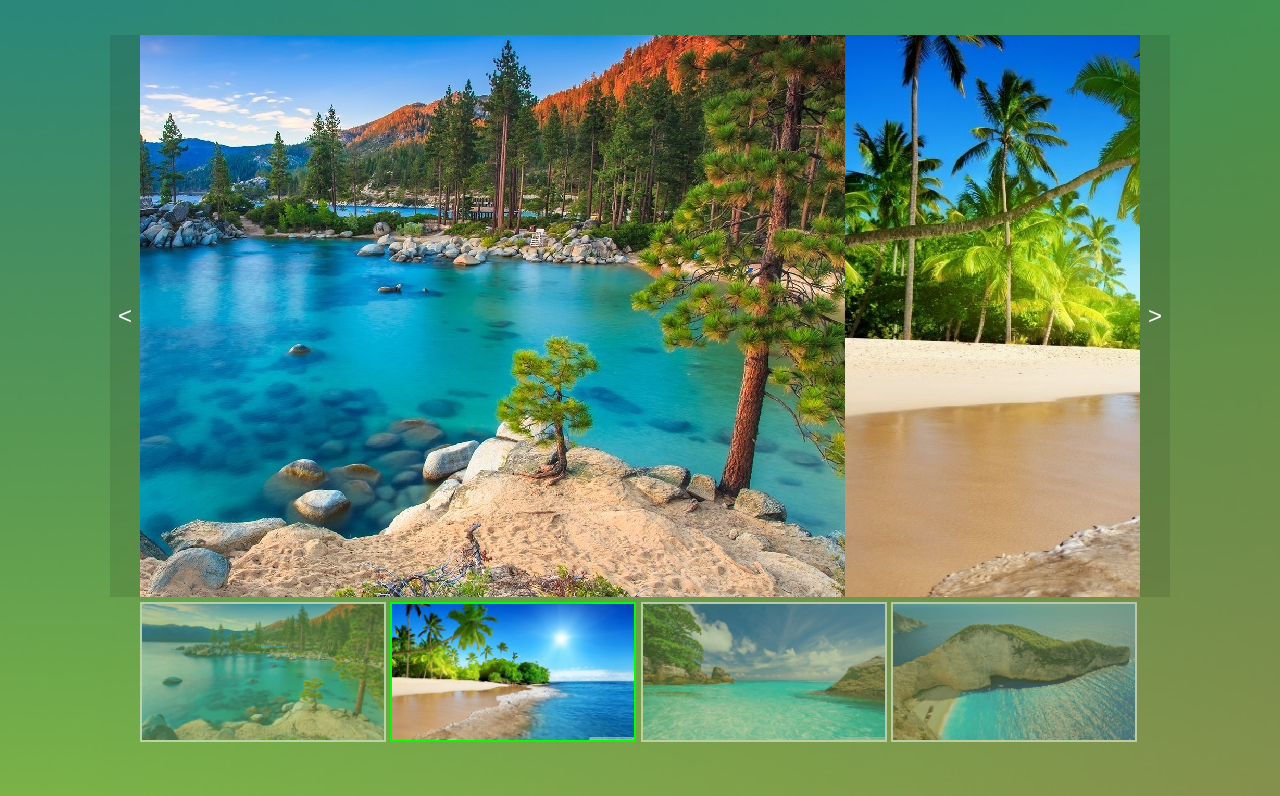
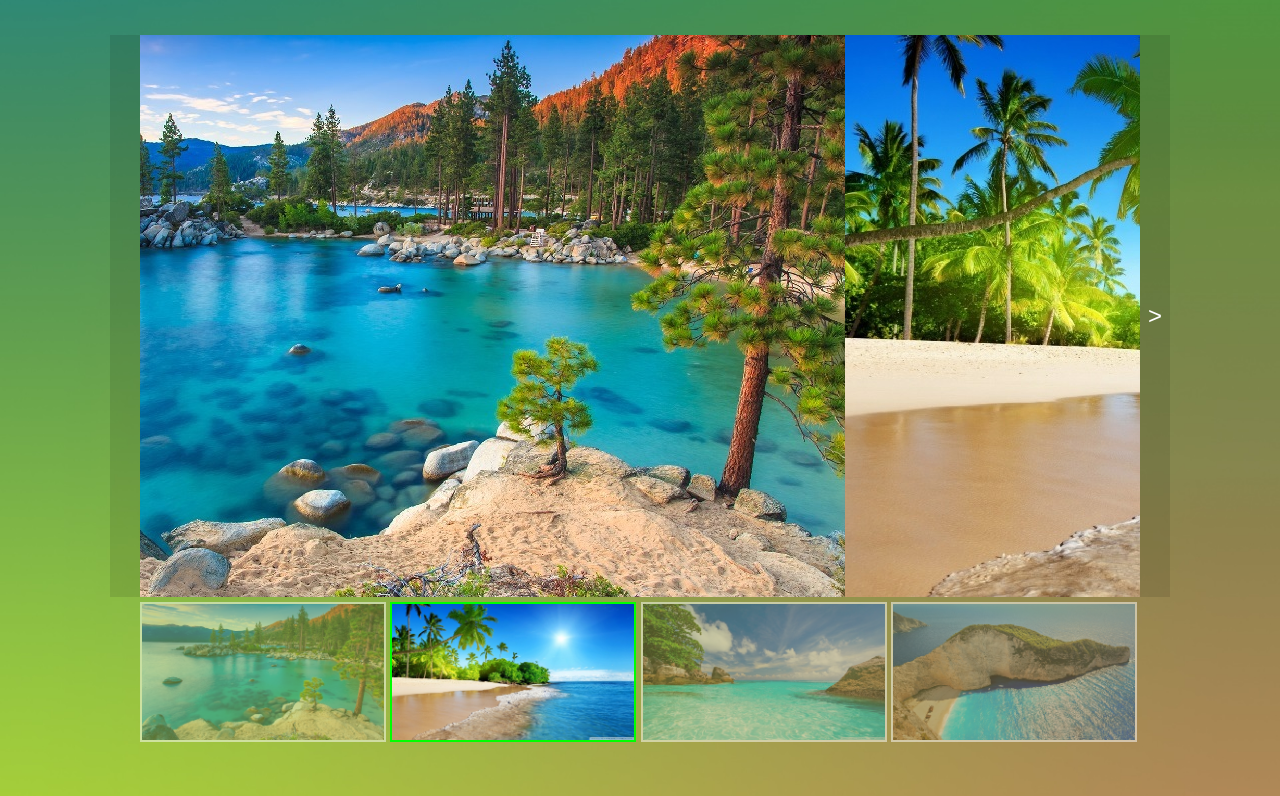
Before and after one commit to alexpryp/slider_CSS_JS_2, a plain HTML site: page index.html in a window 1280 px wide. Shown: the part 102-898 px from the top of the page. Drawn offline with Linux system fonts and the light colour scheme.

```diff
--- a/index.html
+++ b/index.html
@@ -8,7 +8,7 @@
 	<h1>Slider with HTML, CSS, JavaScript</h1>
 	<div class="slider-wrapper">
 		<div class="slider">
-			<button class="arrow prev"><</button>
+			<button class="arrow prev"></button>
 			<div class="gallery">
 				<ul class="images">
 					<li><img src="1.jpg" alt="lake"></li>
--- a/script.js
+++ b/script.js
@@ -37,12 +37,14 @@ function highlight(position) {
 	elem.classList.add("thumbSelect")
 }
 
+//switch slides to the left
 function back () {
 	position = Math.min(position + width, 0);
 	highlight(position);
 	list.style.marginLeft = position + "px";
 }
 
+//switch slides to the right
 function forward () {
 	position = Math.max(position - width, -width * (listElems.length - 1));
 	highlight(position);
@@ -52,6 +54,7 @@ function forward () {
 slider.querySelector('.prev').addEventListener("click", back);
 slider.querySelector('.next').addEventListener("click", forward);
 
+//automatic scrolling through slides
 function autoSlide () {
 	if (position > -3000) {
 		forward();
@@ -64,6 +67,7 @@ function autoSlide () {
 
 timerId = setInterval(autoSlide, 5000);
 
+//slide show that matches the selected thumbnail
 function showLargeImg(event) {
 	let target = event.target;
 
--- a/style.css
+++ b/style.css
@@ -6,7 +6,7 @@
 body {
 	background-image: url(back.jpg);
 	background-repeat: no-repeat;
-	background: cover;
+	background-size: cover;
 	font-family: Arial, sans-serif;
 }
 h1 {
```
Also changed, not shown: Sample.jpg (added), 1 other file.
